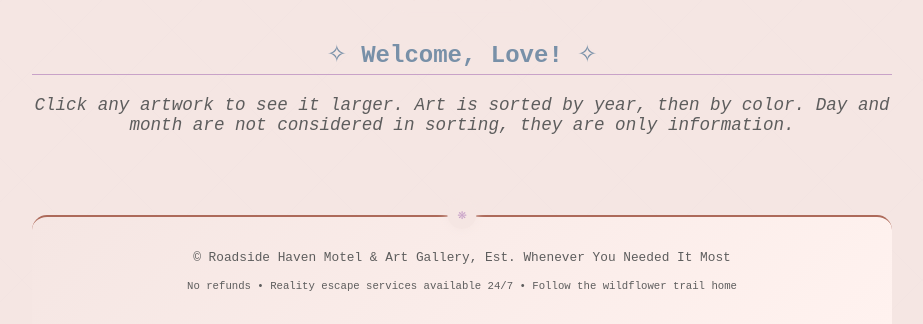
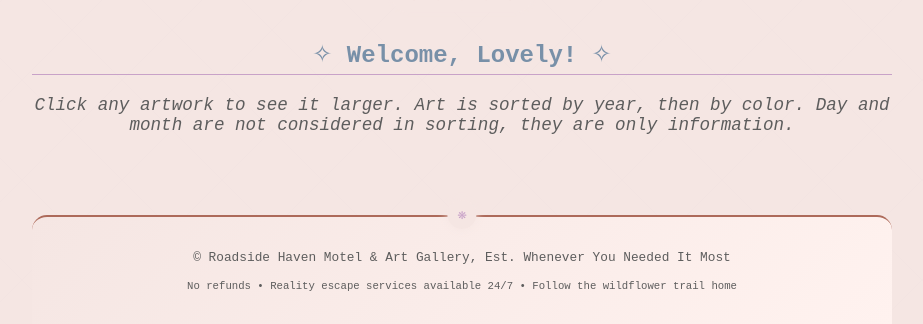
Before and after one commit to ThunderBladeX/images, a FastAPI app: template templates/neocities_gallery_template.html in a window 1280 px wide. Shown: the part 220-544 px from the top of the page, without its empty margins (178-1101 px from the left). Run offline with FastAPI, Linux system fonts and the light colour scheme; the template is opened without the code that fills it, so the values that code supplies are empty; some libraries are stand-ins or nearby versions; some web fonts are replaced.

Commit message:
Update neocities_gallery_template.html

```diff
--- a/templates/neocities_gallery_template.html
+++ b/templates/neocities_gallery_template.html
@@ -94,7 +94,7 @@
 
         <main>
             <section id="art-gallery-section">
-                <h2>✧ Welcome, Love! ✧</h2>
+                <h2>✧ Welcome, Lovely! ✧</h2>
                 <p class="gallery-intro">Click any artwork to see it larger. Art is sorted by year, then by color. Day and month are not considered in sorting, they are only information.</p>
                 <div class="gallery-grid">
 
```
